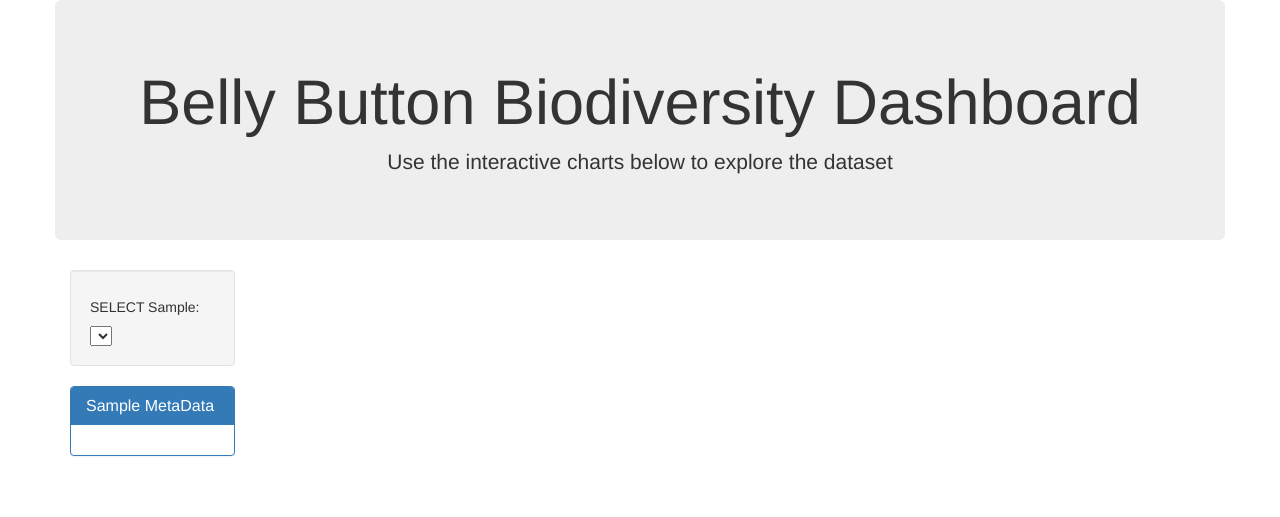
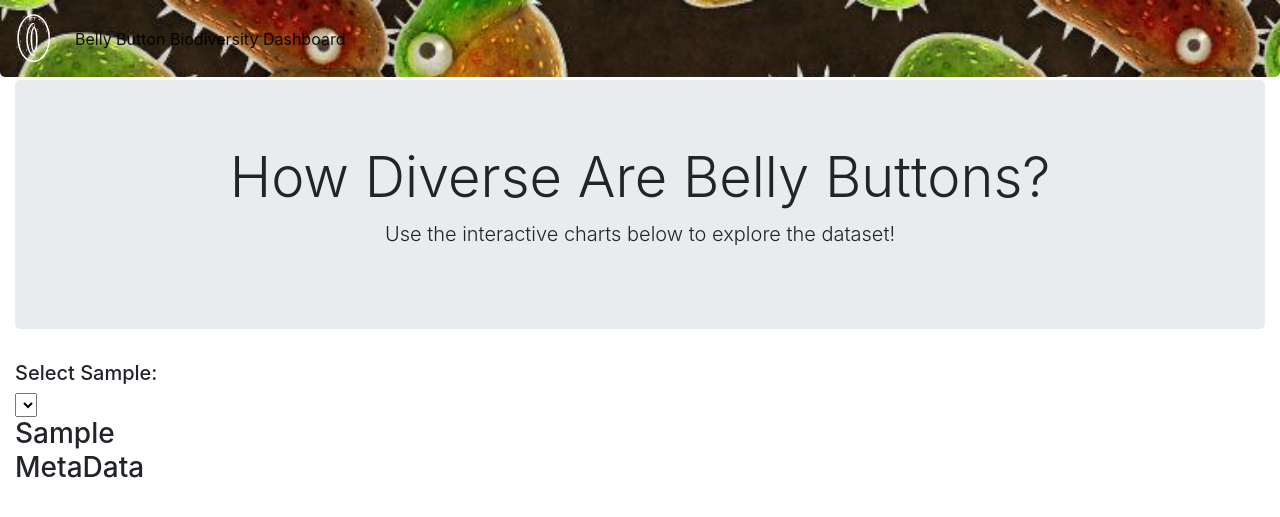
Before and after one commit to ELLowe/plotly_challenge_ell, a Flask app: page / in a window 1280 px wide. Shown: the top 517 px of the page. Run offline with Flask 2, Linux system fonts and the light colour scheme; data that the repository does not hold is empty; some libraries are stand-ins or nearby versions.

Commit message:
updated code

```diff
--- /dev/null
+++ b/Belly_Button_Diversity/static/css/styles.css
@@ -0,0 +1,26 @@
+.nav_shell{
+    position:fixed;
+    width: 100%;
+    left: 0;
+    right: 0;
+    top: 0;
+    bottom: 50 px;
+    display: flex;
+    z-index:999;
+    background-image: url("../images/bacteria_by_filterforgedotcom.jpg");
+    background-size: cover;
+    border-radius: 0px 0px 5px 5px;
+}
+
+.item-special{
+    font-size: 24px;
+    color:white !important;
+}
+
+.belly_svg{
+    bottom: 5px;
+    right: 200px;
+    width: 35px;
+    background:none;
+    color:white;
+}
--- a/Belly_Button_Diversity/static/js/app.js
+++ b/Belly_Button_Diversity/static/js/app.js
@@ -3,28 +3,145 @@ function buildMetadata(sample) {
   // @TODO: Complete the following function that builds the metadata panel
 
   // Use `d3.json` to fetch the metadata for a sample
+  let endpoint = '/metadata/' + sample;
+  d3.json(endpoint).then(function(data){
     // Use d3 to select the panel with id of `#sample-metadata`
-
+    metaDataContent = d3.select('#sample-metadata')
     // Use `.html("") to clear any existing metadata
-
+    metaDataContent.html('');
     // Use `Object.entries` to add each key and value pair to the panel
+    let metaData = Object.entries(data);
     // Hint: Inside the loop, you will need to use d3 to append new
     // tags for each key-value in the metadata.
 
-    // BONUS: Build the Gauge Chart
-    // buildGauge(data.WFREQ);
+    for (let i = 0; i < metaData.length; i++) {
+      // metaData[i] is each inner list -> [key, value]
+      // create a text string: 'key: value'
+      let string = metaData[i][0] + ': ' + metaData[i][1];
+
+      // create a paragraph or text element to contain this string
+      metaDataContent.append('p').text(string);
+    }
+
+  });
+
 }
 
 function buildCharts(sample) {
 
-  // @TODO: Use `d3.json` to fetch the sample data for the plots
+  // Used `d3.json` to fetch the sample data for the plots
+  let endpoint = '/samples/' + sample;
 
-    // @TODO: Build a Bubble Chart using the sample data
+    d3.json(endpoint).then(function(selection){
+      console.log('selection:', selection);
+      let ids = selection['otu_ids'];
+      let labels = selection['otu_labels'];
+      let quantity = selection['sample_values'];
 
-    // @TODO: Build a Pie Chart
-    // HINT: You will need to use slice() to grab the top 10 sample_values,
-    // otu_ids, and labels (10 each).
+
+      // Built a Bubble Chart using the sample data
+
+      var bubbleTrace = {
+        x: ids,
+        y: quantity,
+        text: labels,
+        mode: 'markers',
+        marker: {
+          size: quantity,
+          color: ids
+        }
+      };
+
+      var bubbleData = [bubbleTrace];
+
+      var bubbleLayout = {
+        title: 'Bacteria In Belly Button Samples',
+        xaxis: {title: 'OTU IDs'},
+      };
+
+      Plotly.newPlot("bubble", bubbleData, bubbleLayout,{responsive: true});
+
+      // Built a Pie Chart
+      // Used slice() to grab the top 10 of each
+      let top10quantities = quantity.slice(0,10);
+      let top10ids = ids.slice(0,10);
+      let top10labels = labels.slice(0,10);
+
+      var pieTrace = {
+        values: top10quantities,
+        labels: top10ids,
+        // text:top10labels,
+        type: 'pie'
+      };
+
+      var pieData = [pieTrace];
+
+      var pieLayout = {
+        title: 'Top 10 Bacteria In This Belly Button Sample',
+        showlegend: true
+
+      };
+
+      Plotly.newPlot("pie", pieData, pieLayout,{responsive: true});
+
+    });
+
+
+
+    // gauge Chart
+    let gaugeEndpoint = '/metadata/' + sample;
+
+    d3.json(gaugeEndpoint).then(function(selection){
+      console.log('metadata:', selection);
+      let wfreq = parseInt(selection['WFREQ'],10);
+      console.log('wfreq', wfreq);
+      let colorBar = "white"
+      if(wfreq < 4){
+        colorBar = "red";
+      }else if(wfreq < 6){
+        colorBar ="coral";
+      }else{
+        colorBar ="green";
+      }
+      let gaugeData = [{
+        domain: {x: [0, 1], y: [0, 1]},
+        value: wfreq,
+        title: {text: "Belly Button Washing Frequency"},
+        type: "indicator",
+        mode: "gauge+number",
+        gauge: {axis:
+          {range: [0, 10]},
+          bar: {color: colorBar},
+          borderwidth: 2,
+          bordercolor: "gray",
+          number:{color:colorBar},
+          steps: [
+            {range: [0, 2], color: 	'#ff3333'},
+            {range: [2, 4], color: 	'	#ff6633'},
+            {range: [4, 6], color: '#ffff4d'},
+            {range: [6, 8], color: '#d2ff4d'},
+            {range: [8, 10], color: '#4dff4d'},
+          ],
+          threshold: {line:
+            {color: "black", width: 4},
+          thickness: 1, value: wfreq
+          }
+        }
+      }];
+
+      let gaugeLayout = {
+        width: 500,
+        height: 500,
+        margin: {t: 0, b: 0},
+        font: {color: colorBar}
+      };
+
+      Plotly.newPlot("gauge",gaugeData,gaugeLayout,{responsive: true});
+  });
 }
+
+
+
 
 function init() {
   // Grab a reference to the dropdown select element
--- a/Belly_Button_Diversity/templates/index.html
+++ b/Belly_Button_Diversity/templates/index.html
@@ -5,23 +5,44 @@
   <meta charset="UTF-8">
   <meta name="viewport" content="width=device-width, initial-scale=1.0">
   <meta http-equiv="X-UA-Compatible" content="ie=edge">
-  <title>Flask Plotlyjs Example</title>
-  <link rel="stylesheet" href="https://maxcdn.bootstrapcdn.com/bootstrap/3.3.7/css/bootstrap.min.css">
+  <title>Flask Plotly JS</title>
+  <link rel="stylesheet" href="https://maxcdn.bootstrapcdn.com/bootstrap/4.3.1/css/bootstrap.min.css">
+  <link rel="stylesheet" href="../static/css/styles.css" />
 </head>
 
 <body>
+<!-- NAVBAR START -->
+<nav id="navbar" class="navbar navbar-expand-lg navbar-light bg-light nav_shell">
+    <a class="navbar-brand font-weight-bold" href="">
+      <img class="belly_svg" src="../static/images/belly_button.svg">
+    </a>
+    <button class="navbar-toggler" type="button" data-toggle="collapse" data-target="#navbarNavDropdown" aria-controls="navbarNavDropdown" aria-expanded="false" aria-label="Toggle navigation">
+      <span class="navbar-toggler-icon"></span>
+    </button>
+    <div class="collapse navbar-collapse" id="navbarNavDropdown">
+      <ul class="navbar-nav">
+        <li class="nav-item active">
+          <a class="nav-link" href=""> Belly Button Biodiversity Dashboard<span class="sr-only">(current)</span></a>
+        </li>
+      </ul>
+    </div>
+  </nav>
+  <!-- NAVBAR END -->
 
-  <div class="container">
-    <div class="row">
-      <div class="col-md-12 jumbotron text-center">
-        <h1>Belly Button Biodiversity Dashboard</h1>
-        <p>Use the interactive charts below to explore the dataset</p>
+  <div class="container-fluid" style= "margin-top: 80px">
+
+
+    <div class="jumbotron text-center">
+      <div class="container">
+        <h1 class="display-4">How Diverse Are Belly Buttons?</h1>
+        <p class="lead">Use the interactive charts below to explore the dataset!</p>
       </div>
     </div>
+
     <div class="row">
       <div class="col-md-2">
         <div class="well">
-          <h5>SELECT Sample:</h5>
+          <h5>Select Sample:</h5>
           <select id="selDataset" onchange="optionChanged(this.value)"></select>
         </div>
         <div class="panel panel-primary">
@@ -32,16 +53,22 @@
         </div>
       </div>
       <div class="col-md-5">
-        <div id="pie"></div>
+        <div id="pie">
+
+        </div>
       </div>
       <div class="col-md-5">
-        <div id="gauge"></div>
+        <div id="gauge">
+
+        </div>
       </div>
     </div>
   </div>
   <div class="row">
     <div class="col-md-12">
-      <div id="bubble"></div>
+      <div id="bubble">
+
+      </div>
     </div>
   </div>
 
```
Also changed, not shown: Belly_Button_Diversity/static/js/plotly.js (added, +43 -0 lines), Belly_Button_Diversity/static/images/bacteria_by_filterforgedotcom.jpg (added), Belly_Button_Diversity/static/images/belly_button.svg (added).
